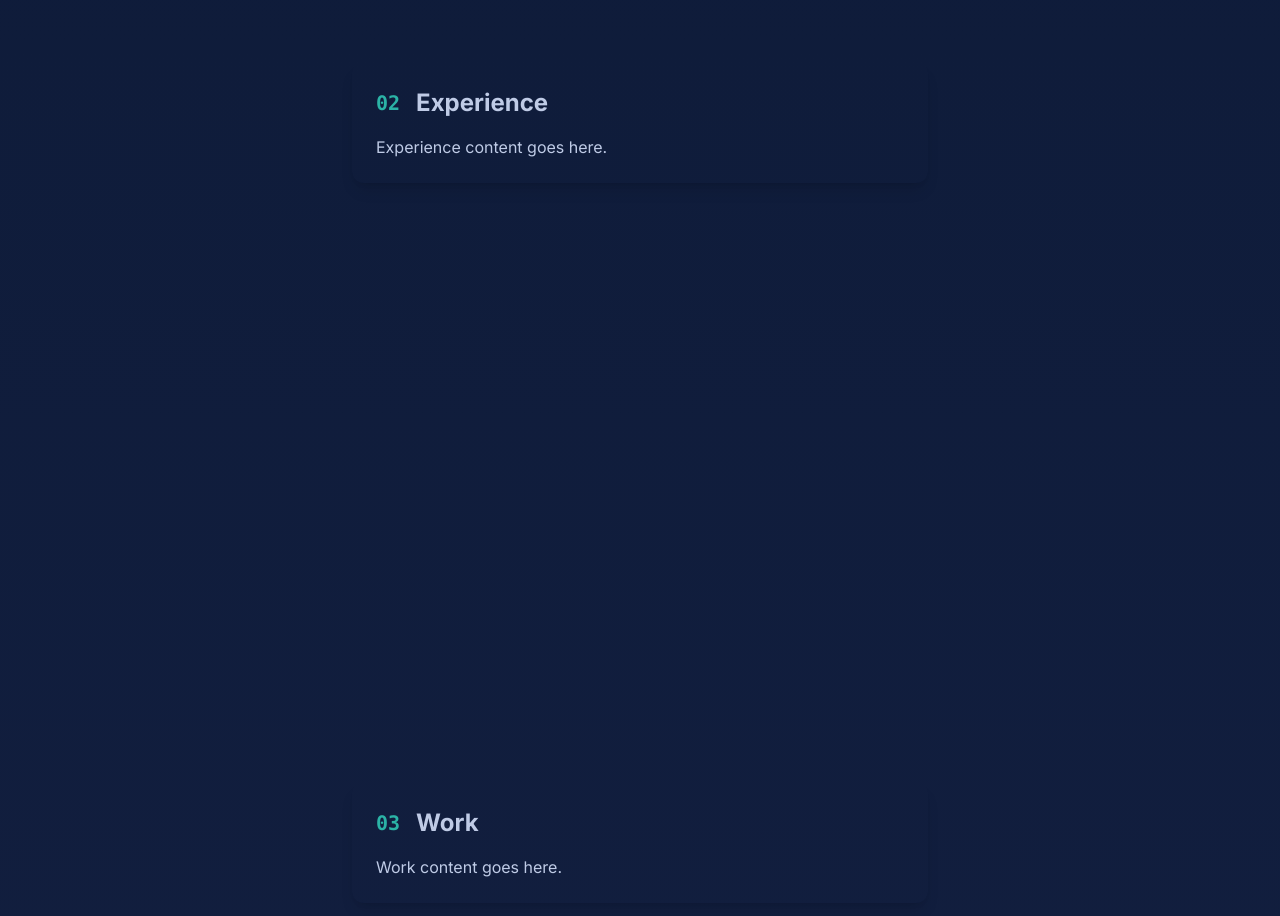
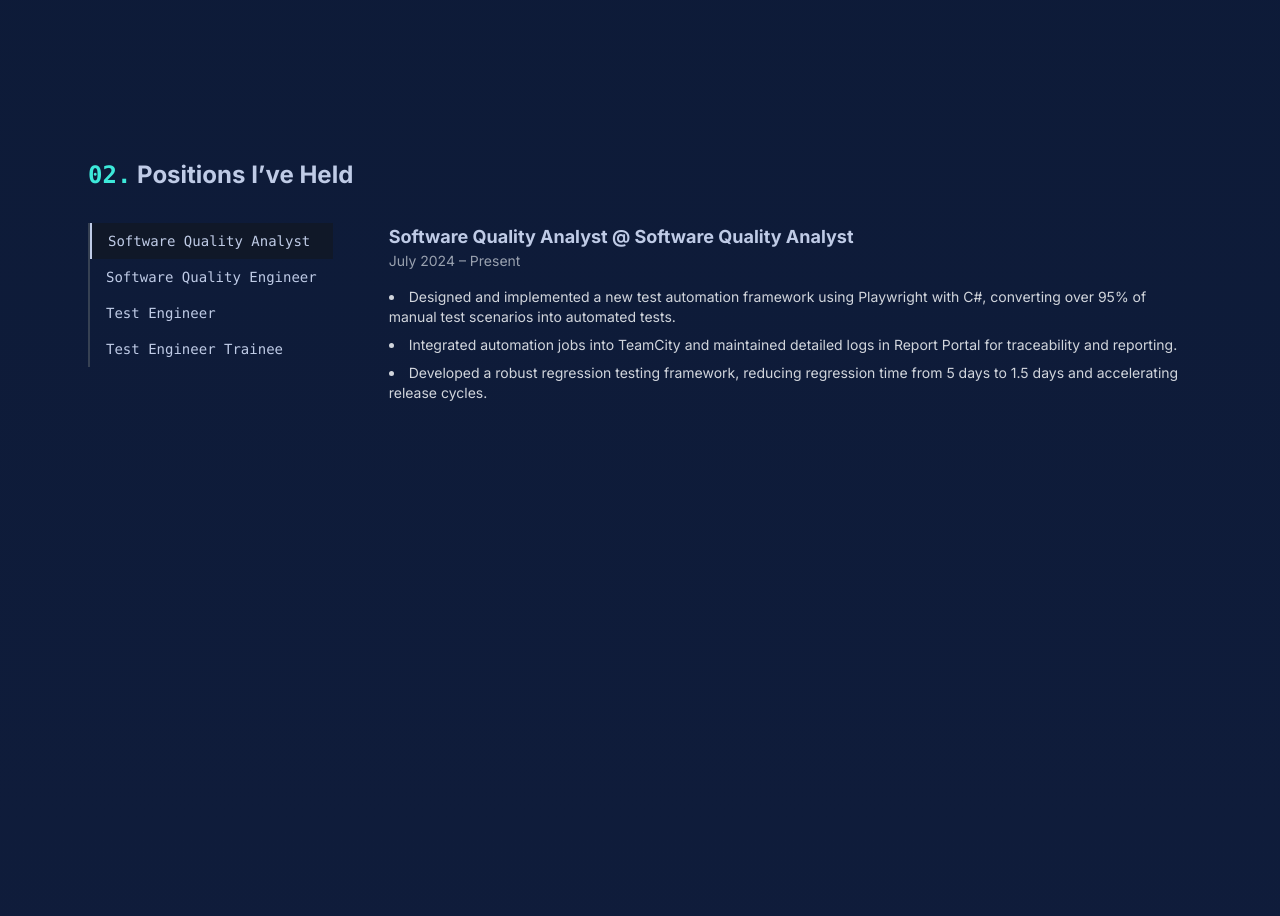
Before and after one commit to Fazil-Vallooran/my-portfolio, a Next.js app: page / in a window 1280 px wide. Shown: the part 1820-2736 px from the top of the page. Built offline with nearby package versions, Linux system fonts and the light colour scheme.

Commit message:
latest changes

```diff
--- a/package.json
+++ b/package.json
@@ -11,6 +11,7 @@
   "dependencies": {
     "@tailwindcss/cli": "^4.1.11",
     "@vercel/analytics": "^1.5.0",
+    "framer-motion": "^12.23.5",
     "next": "15.3.5",
     "react": "^19.0.0",
     "react-dom": "^19.0.0",
--- a/src/Components/layout/Contact.jsx
+++ b/src/Components/layout/Contact.jsx
@@ -1,4 +1,3 @@
-
 import React from "react";
 
 const Contact = () => (
--- a/src/Components/layout/Experience.jsx
+++ b/src/Components/layout/Experience.jsx
@@ -1,15 +1,156 @@
-import React from "react";
+"use client";
+import React, { useState } from "react";
+import { AnimatePresence, motion } from "framer-motion";
 
-const Experience = () => (
-  <section id="experience" className="bg-primary rounded-xl shadow-lg p-6 mb-100 max-w-xl w-full">
-    <h2 className="text-2xl font-semibold mb-4 text-secondary flex items-center gap-4">
-      <span className="font-mono text-xl font-bold block" style={{color: '#2bb3a6'}}>02</span>
-      <span>Experience</span>
-    </h2>
-    <p className="text-base text-secondary">
-      Experience content goes here.
-    </p>
-  </section>
-);
+const jobs = [
+  {
+    position: "Software Quality Analyst",
+    company: "Infosys Ltd",
+    title: "Software Quality Analyst",
+    duration: "July 2024 – Present",
+    points: [
+      "Designed and implemented a new test automation framework using Playwright with C#, converting over 95% of manual test scenarios into automated tests.",
+      "Integrated automation jobs into TeamCity and maintained detailed logs in Report Portal for traceability and reporting.",
+      "Developed a robust regression testing framework, reducing regression time from 5 days to 1.5 days and accelerating release cycles.",
+    ],
+  },
+  {
+    position: "Software Quality Engineer",
+    company: "Infosys Ltd",
+    title: "Software Quality Engineer",
+    duration: "July 2024 – Present",
+    points: [
+      "Designed and implemented a new test automation framework using Playwright with C#, converting over 95% of manual test scenarios into automated tests.",
+    ],
+  },
+  {
+    position: "Test Engineer",
+    company: "Infosys Ltd",
+    title: "Test Engineer",
+    duration: "July 2022 – July 2024",
+    points: [
+      "Contributed to a leading freight transportation service provider by managing and restructuring over 200 automation scenarios in Selenium with Jenkins integration.",
+      "Improved automation pass rates from 46% to 87% through script restructuring and optimization.",
+      "Implemented QA processes across Scrum teams, including test quality metrics that reduced production defects and improved workflows.",
+    ],
+  },
+  {
+    position: "Test Engineer Trainee",
+    company: "Infosys Ltd",
+    title: "Test Engineer Trainee",
+    duration: "March 2022 – July 2022",
+    points: [
+      "Completed training in automation testing with Selenium WebDriver.",
+      "Built a data-driven testing framework using Selenium and Excel for efficient test case management.",
+      "Created a BDD framework with Cucumber, improving collaboration between technical and non-technical team members.",
+    ],
+  },
+];
 
-export default Experience;
+
+const WorkExperience = () => {
+  const [activeIndex, setActiveIndex] = useState(0);
+  const [openMobileIndex, setOpenMobileIndex] = useState(null);
+
+  return (
+    <section
+      className="w-full max-w-5xl xl:max-w-6xl mx-auto px-6 mt-24 mb-32 scroll-mt-32"
+      id="work"
+    >
+      <h2 className="text-2xl font-semibold mb-8 text-secondary">
+        <span className="text-[#3de9da] font-mono">02.</span> Positions I’ve
+        Held
+      </h2>
+      <div className="hidden md:flex gap-8">
+        <div className="flex flex-col border-l-2 border-gray-700">
+          {jobs.map((job, index) => (
+            <button
+              key={index}
+              className={`text-left px-4 py-2 font-mono text-sm transition-all ${
+                activeIndex === index
+                  ? "text-accent border-l-2 border-accent bg-gray-900"
+                  : "text-secondary"
+              }`}
+              onClick={() => setActiveIndex(index)}
+            >
+              {job.position}
+            </button>
+          ))}
+        </div>
+
+        <div className="ml-6 flex-1 relative">
+          <AnimatePresence mode="wait">
+            <motion.div
+              key={activeIndex}
+              initial={{ opacity: 0, x: 20 }}
+              animate={{ opacity: 1, x: 0 }}
+              exit={{ opacity: 0, x: -20 }}
+              transition={{ duration: 0.3 }}
+              className="absolute w-full"
+            >
+              <h3 className="text-lg font-semibold">
+                {jobs[activeIndex].title}{" "}
+                <span className="text-accent">
+                  @ {jobs[activeIndex].position}
+                </span>
+              </h3>
+              <p className="text-sm text-gray-400 mb-4">
+                {jobs[activeIndex].duration}
+              </p>
+              <ul className="list-disc list-inside space-y-2 text-sm">
+                {jobs[activeIndex].points.map((point, idx) => (
+                  <li key={idx} className="text-gray-300">
+                    {point}
+                  </li>
+                ))}
+              </ul>
+            </motion.div>
+          </AnimatePresence>
+        </div>
+      </div>
+
+      {/* Mobile Layout */}
+      <div className="md:hidden space-y-4">
+        {jobs.map((job, index) => {
+          const isOpen = openMobileIndex === index;
+          return (
+            <div key={index} className="border border-gray-700 rounded-lg">
+              <button
+                onClick={() => setOpenMobileIndex(isOpen ? null : index)}
+                className="w-full px-4 py-2 text-left text-accent font-mono bg-primary"
+              >
+                {job.position}
+              </button>
+              <AnimatePresence>
+                {isOpen && (
+                  <motion.div
+                    initial={{ opacity: 0, height: 0 }}
+                    animate={{ opacity: 1, height: "auto" }}
+                    exit={{ opacity: 0, height: 0 }}
+                    transition={{ duration: 0.3 }}
+                    className="px-4 pb-4"
+                  >
+                    <h3 className="text-base font-semibold mt-2">
+                      {job.title}{" "}
+                      <span className="text-accent">@ {job.company}</span>
+                    </h3>
+                    <p className="text-sm text-gray-400 mb-2">{job.duration}</p>
+                    <ul className="list-disc list-inside space-y-1 text-sm">
+                      {job.points.map((point, idx) => (
+                        <li key={idx} className="text-gray-300">
+                          {point}
+                        </li>
+                      ))}
+                    </ul>
+                  </motion.div>
+                )}
+              </AnimatePresence>
+            </div>
+          );
+        })}
+      </div>
+    </section>
+  );
+};
+
+export default WorkExperience;
--- a/src/Components/layout/SideBar.jsx
+++ b/src/Components/layout/SideBar.jsx
@@ -1,6 +1,5 @@
 "use client";
 import React from "react";
-// import removed
 import socialLinks from "@constants/SocialLinks";
 
 const ClickableIcon = ({ href, Icon, label }) => (
@@ -21,10 +20,10 @@ const ClickableIcon = ({ href, Icon, label }) => (
 const SideBar = ({ className = "" }) => {
   return (
     <div
-      className={`${className} static md:fixed w-full md:w-16 md:left-12 md:top-40 md:h-screen h-16 flex flex-row md:flex-col justify-center items-center px-2 py-2 md:py-4 group/sidebar transition-all duration-300 bg-primary z-40 md:z-50 rounded-none md:rounded-tr-2xl md:rounded-br-2xl dark:bg-primary`}
+      className={`${className} static lg:fixed w-full md:w-16 md:left-12 md:top-40 md:h-screen h-16 flex flex-row md:flex-col justify-center items-center px-2 py-2 md:py-4 group/sidebar transition-all duration-300 bg-primary z-40 md:z-50 rounded-none md:rounded-tr-2xl md:rounded-br-2xl dark:bg-primary`}
       style={{ minHeight: "56px" }}
     >
-      <div className="flex flex-row md:flex-col space-x-4 md:space-x-0 md:space-y-8 mb-0 md:mb-4 items-center w-full justify-center">
+      <div className="flex flex-row lg:flex-col space-x-4 md:space-x-0 md:space-y-8 mb-0 md:mb-4 items-center w-full justify-center">
         {socialLinks.map(({ href, icon: Icon, label }, index) => (
           <a
             href={href}
@@ -34,20 +33,14 @@ const SideBar = ({ className = "" }) => {
             className="group relative flex items-center"
             key={index}
           >
-            <Icon className="w-6 h-6 md:w-8 md:h-8 text-secondary hover:text-accent transition-all duration-300 dark:text-secondary-light dark:hover:text-accent group-hover:scale-110 md:group-hover:scale-125 group-hover:-translate-y-1 md:group-hover:-translate-y-2" />
+            <Icon className="w-6 h-6 md:w-8 lg:h-8 text-secondary hover:text-accent transition-all duration-300 dark:text-secondary-light dark:hover:text-accent group-hover:scale-110 md:group-hover:scale-125 group-hover:-translate-y-1 md:group-hover:-translate-y-2" />
             <span className="absolute left-8 opacity-0 group-hover:opacity-100 bg-primary text-accent text-xs rounded px-2 py-1 transition-opacity duration-300 whitespace-nowrap z-10 dark:bg-primary dark:text-accent hidden md:block">
               {label}
             </span>
           </a>
         ))}
       </div>
-      {/* Horizontal line for separation on mobile, vertical on desktop */}
-      {/* Line visible only on large screens (vertical bar) */}
-<div className="hidden md:block w-1 h-40 bg-gray-400 mt-6" />
-
-{/* Mobile line removed — comment out or delete this */}
-{/* <div className="block md:hidden h-1 w-40 bg-gray-400 ml-4" /> */}
-
+      <div className="hidden lg:block w-1 h-40 bg-gray-400 mt-6" />
     </div>
   );
 };
--- a/src/Components/layout/Work.jsx
+++ b/src/Components/layout/Work.jsx
@@ -1,7 +1,11 @@
 import React from "react";
 
 const Work = () => (
-  <section id="work" className="bg-primary rounded-xl shadow-lg p-6 mb-100 mt-50 max-w-xl w-full">
+  <section
+  id="work"
+  className="bg-primary rounded-xl shadow-lg p-6 mb-320 mt-240 max-w-4xl w-full"
+>
+
     <h2 className="text-2xl font-semibold mb-4 text-secondary flex items-center gap-4">
       <span className="font-mono text-xl font-bold block" style={{color: '#2bb3a6'}}>03</span>
       <span>Work</span>
```
Also changed, not shown: 1 other file (tests, documents, lock files or other folders).
